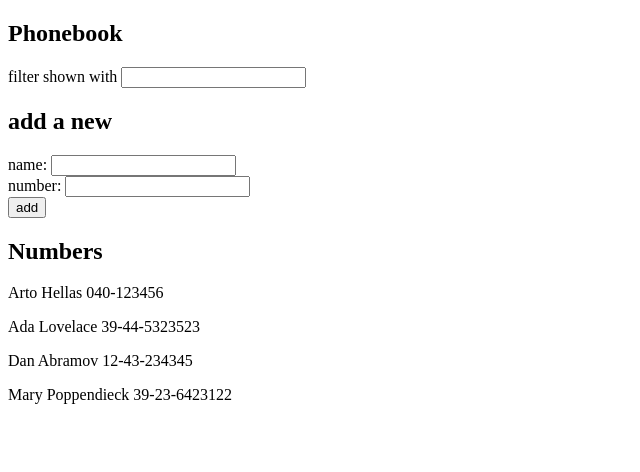
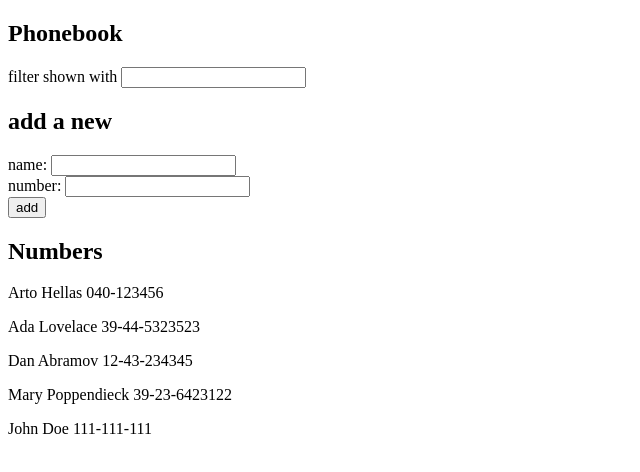
Before and after one commit to LawlessCoder/fullstackopen-homework, a React (Vite) app in the folder part2/phonebook/: page / in a window 1280 px wide. Shown: the top 472 px of the page, without its empty margins (0-640 px from the left). Built offline with nearby package versions, Linux system fonts and the light colour scheme; data requests are answered from the project's data file.

Commit message:
2.11: fetch initial contacts from json database

```diff
--- a/part2/phonebook/src/App.jsx
+++ b/part2/phonebook/src/App.jsx
@@ -1,19 +1,23 @@
-import { useState } from "react";
-import Filter from "../components/Filter"
-import PersonForm from "../components/PersonForm"
-import Persons from "../components/Persons"
+import { useState, useEffect } from "react";
+import axios from 'axios';
+import Filter from "../components/Filter";
+import PersonForm from "../components/PersonForm";
+import Persons from "../components/Persons";
 
 const App = () => {
-  const [persons, setPersons] = useState([
-    { name: 'Arto Hellas', number: '040-123456', id: 1 },
-    { name: 'Ada Lovelace', number: '39-44-5323523', id: 2 },
-    { name: 'Dan Abramov', number: '12-43-234345', id: 3 },
-    { name: 'Mary Poppendieck', number: '39-23-6423122', id: 4 }
-  ]);
-
+  const [persons, setPersons] = useState([])
   const [newName, setNewName] = useState("");
   const [newNumber, setNewNumber] = useState("");
   const [searchFilter, setNewFilter] = useState("");
+
+  useEffect(
+   () => {
+     axios
+       .get('http://localhost:3001/persons')
+       .then(response => {
+         setPersons(response.data)
+       })
+   },[])
 
   const handleNameChange = (event) => {
     setNewName(event.target.value);
```
